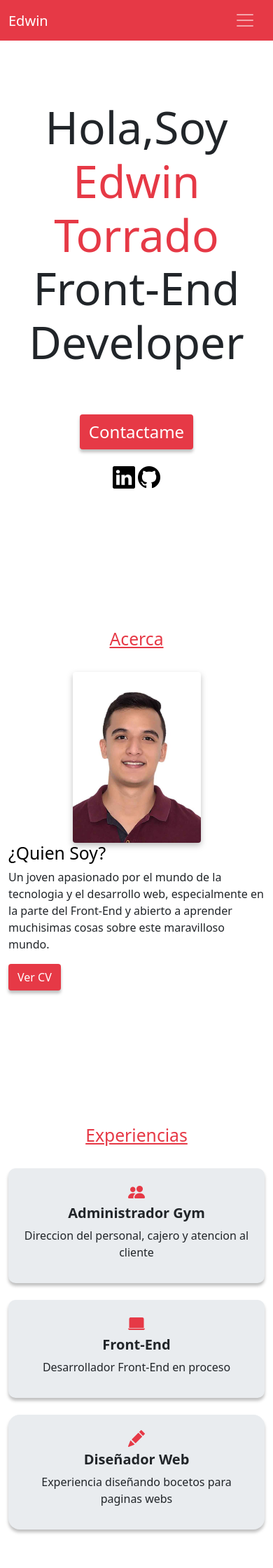
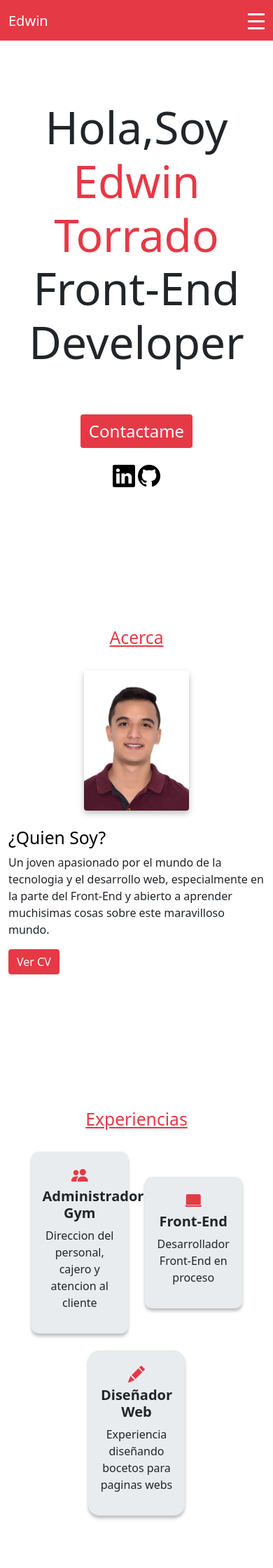
Before and after one commit to EdwinTorrado15/Portafolio, a PHP site: page / in a window 390 px wide. Shown: the top 2240 px of the page at 70% size. Run offline with PHP 8.4, Linux system fonts and the light colour scheme; some libraries are stand-ins or nearby versions.

Commit message:
Modificaciones finales del proyecto

```diff
--- a/index.html
+++ b/index.html
@@ -11,17 +11,16 @@
     />
     <title>Portafolio</title>
   </head>
-  <body>
-    <!-- data-bs-spy="scroll" data-bs-target="#navbar-edwin" data-bs-offset="10" tabindex="0" -->
+  <body data-bs-target="#navbar" data-bs-spy="scroll">
 
     <!-- Barra de navegacion -->
-    <nav class="navbar navbar-expand-lg fixed-top">
+    <nav id="navbar" class="navbar navbar-expand-lg fixed-top">
       <div class="container">
         <a class="navbar-brand text-white" href="#">
           <span class="align-middle">Edwin</span>
         </a>
         <button
-          class="navbar-toggler navbar-dark"
+          class="navbar-toggler collapsed d-flex d-lg-none flex-column justify-content-around"
           type="button"
           data-bs-toggle="collapse"
           data-bs-target="#navbarNav"
@@ -29,24 +28,31 @@
           aria-expanded="false"
           aria-label="Toggle navigation"
         >
-          <span class="navbar-toggler-icon"></span>
+        <span class="toggler-icon top-bar"></span>
+        <span class="toggler-icon middle-bar"></span>
+        <span class="toggler-icon bottom-bar"></span>
         </button>
         <div class="collapse navbar-collapse" id="navbarNav">
-          <ul class="navbar-nav ms-auto">
+          <ul class="navbar-nav ms-auto nav-pills">
+            <li><hr class="dropdown-divider"></li>
             <li class="nav-item">
               <a class="nav-link color-menu" aria-current="page" href="#acerca"
                 >Acerca</a
               >
             </li>
+            <li><hr class="dropdown-divider"></li>
             <li class="nav-item">
               <a class="nav-link color-menu" href="#experiencia">Experiencia</a>
             </li>
+            <li><hr class="dropdown-divider"></li>
             <li class="nav-item">
               <a class="nav-link color-menu" href="#proyecto">Proyectos</a>
             </li>
+            <li><hr class="dropdown-divider"></li>
             <li class="nav-item">
               <a class="nav-link color-menu" href="#habilidad">Habilidades</a>
             </li>
+            <li><hr class="dropdown-divider"></li>
             <li class="nav-item">
               <a class="nav-link color-menu" href="#contacto">Contacto</a>
             </li>
@@ -59,7 +65,7 @@
     <!-- Seccion Hola -->
     <section class="container text-center mt-5 py-5">
       <div class="row justify-content-center">
-        <div class="col-xl-12">
+        <div class="col-xl-12 col-lg-10 col-sm-10 col-12">
           <h1 class="encabezado py-5">
             Hola,Soy <span class="span-hola">Edwin Torrado</span> Front-End
             Developer
@@ -83,10 +89,10 @@
     <!-- Seccion Acerca -->
     <section class="container mt-5 py-5" id="acerca">
       <div class="row justify-content-center align-items-center">
-        <div class="col-xl-12">
+        <div class="col-12">
           <h2 class="text-center pt-5">Acerca</h2>
         </div>
-        <div class="col-xl-6">
+        <div class="col-xl-6 col-lg-6 col-md-6 col-sm-10 col-10">
           <div class="text-center">
             <img
             src="/images/imagen perfil.jpeg"
@@ -94,15 +100,14 @@
             class="img-fluid w-50 rounded imagen mt-4"
           />
           </div>
-
         </div>
-        <div class="col-xl-6">
-          <h2 class="titulo-acerca text-start">¿Quien Soy?</h2>
+        <div class="col-xl-6 col-lg-6 col-md-6 col-sm-10">
+          <h2 class="titulo-acerca text-start pt-sm-4 pt-4 ">¿Quien Soy?</h2>
           <p>
             Un joven apasionado por el mundo de la tecnologia y el desarrollo web, especialmente en la parte del Front-End y abierto a aprender muchisimas cosas sobre este maravilloso mundo.
           </p>
           <div class="mt-2">
-            <a href="/Hoja de vida.pdf" target="_blank" class="btn acerca" id="#contacto"> Ver CV </a>
+            <a href="/Hoja de vida.pdf" target="_blank" class="btn" id="#contacto"> Ver CV </a>
           </div>
         </div>
       </div>
@@ -112,24 +117,24 @@
     <!-- Seccion Experiencias -->
     <section class="container mt-5 py-5" id="experiencia">
       <div class="row justify-content-center align-items-center">
-        <div class="col-xl-12">
+        <div class="col-12">
           <h2 class="text-center pt-5">Experiencias</h2>
         </div>
-        <div class="col-xl-4">
+        <div class="col-xl-4 col-lg-4 col-md-4 col-sm-5 col-5">
           <div class="admin-gym text-center mt-4 p-3">
             <i class="bi bi-people-fill "></i>
             <h5>Administrador Gym</h5>
             <p>Direccion del personal, cajero y atencion al cliente</p>
           </div>
         </div>
-        <div class="col-xl-4">
+        <div class="col-xl-4 col-lg-4 col-md-4 col-sm-5 col-5">
           <div class="front-end text-center mt-4 p-3">
             <i class="bi bi-laptop-fill"></i>
             <h5>Front-End</h5>
             <p>Desarrollador Front-End en proceso</p>
         </div>
       </div>
-        <div class="col-xl-4">
+        <div class="col-xl-4 col-lg-4 col-md-4 col-sm-5 col-5">
           <div class="web-designer text-center mt-4 p-3">
             <i class="bi bi-pencil-fill"></i>
             <h5>Diseñador Web</h5>
@@ -144,61 +149,88 @@
     <!-- Seccion proyectos -->
     <section class="container mt-5 py-5" id="proyecto">
       <div class="row text-center">
-        <div class="col-xl-12">
+        <div class="col-12">
           <h2 class="text-center pt-5">Proyectos</h2>
         </div>
-        <div class="col-xl-6">
+        <div class="col-xl-6 col-lg-6 col-md-6 col-sm-6 col-6">
           <div class="proyecto mt-5 p-3">
             <h5>X-Fit Reto Cúcuta</h5>
             <p>
               Este proyecto consiste en realizar una pagina web para un Gymnasio de la ciudad de Cúcuta
             </p>
-            <button class="btn disabled">
+            <a class="btn disabled">
               <i class="bi bi-tools"></i>
               En desarrollo
-            </button>
+            </a>
           </div>
         </div>
-        <div class="col-xl-6">
+        <div class="col-xl-6 col-lg-6 col-md-6 col-sm-6 col-6">
           <div class="proyecto mt-5 p-3">
             <h5>Diseño pagina web gym</h5>
             <p>Este diseño consiste en una pagina web de un Gymnasio de la ciudad de Cúcuta</p>
-            <button class="btn">
+            <a class="btn">
               Ir al diseño
-            </button>
+            </a>
           </div>
         </div>
+        <div class="col-xl-6 col-lg-6 col-md-6 col-sm-6 col-6">
+          <div class="proyecto mt-5 p-3">
+            <h5>Carta Codigo QR</h5>
+            <p>Se realizo una carta con un codigo QR (Front-End Mentor)</p>
+            <a class="btn" href="https://card-cod-qr.netlify.app/" target="_blank">
+              Ir a la pagina
+            </a>
+          </div>
+        </div>
+        <div class="col-xl-6 col-lg-6 col-md-6 col-sm-6 col-6">
+          <div class="proyecto mt-5 p-3">
+            <h5>Carta orden pedido</h5>
+            <p>Se realizo una carta de una orden de pedido (Front-End Mentor)</p>
+            <a class="btn" href="https://ordersumary.netlify.app/" target="_blank">
+              Ir a la pagina
+            </a>
+        </div>
       </div>
+      <div class="col-xl-6 col-lg-6 col-md-6 col-sm-6 col-6">
+        <div class="proyecto mt-5 p-3">
+          <h5>Carta NFT</h5>
+          <p>Se realizo una carta NFT(Front-End Mentor)</p>
+          <a class="btn" href="https://nft-card-fe.netlify.app/" target="_blank">
+            Ir a la pagina
+          </a>
+      </div>
+    </div>
+    </div>
     </section>
     <!-- Fin Seccion proyectos -->
 
     <!-- Seccion habilidades -->
     <section class="container mt-5 py-5" id="habilidad">
       <div class="row">
-        <div class="col-xl-12">
+        <div class="col-12">
           <h2 class="text-center pt-5">Habilidades</h2>
         </div>
-        <div class="col-xl-6">
+        <div class="col-xl-6 col-lg-6 col-md-6 col-sm-8 col-8">
           <div class="front-end text-center mt-5 p-3">
             <h5 class="titulo">Front-End</h5>
             <div class="row align-items-center">
-              <div class="col-xl-6">
+              <div class="col-xl-6 col-lg-6 col-md-6 col-sm-6 col-6">
                 <p><i class="bi bi-caret-right-fill"></i>HTML5</p>
                 <p><i class="bi bi-caret-right-fill"></i>CSS3</p>
                 <p><i class="bi bi-caret-right-fill"></i>Bootstrap</p>
               </div>
-              <div class="col-xl-6">
+              <div class="col-xl-6 col-lg-6 col-md-6 col-sm-6 col-6">
                   <p><i class="bi bi-caret-right-fill"></i>JavaScript</p>
                   <p><i class="bi bi-caret-right-fill"></i>Saas</p>
               </div>
             </div>
           </div>
         </div>
-        <div class="col-xl-6">
+        <div class="col-xl-6 col-lg-6 col-md-6 col-sm-4 col-4">
           <div class="web-designer text-center mt-5 p-3" >
             <h5 class="titulo">Diseñador Web</h5>
             <div class="row align-items-center">
-              <div class="col-xl-12">
+              <div class="col-12">
                 <p><i class="bi bi-caret-right-fill"></i>Figma</p>
               </div>
             </div>
@@ -211,7 +243,7 @@
     <!-- Seccion contactame -->
     <section class="container mt-5 py-5" id="contacto">
       <div class="row text-center">
-        <div class="col-xl-12">
+        <div class="col-12">
           <h2 class="pt-5">Contactame</h2>
         </div>
         <div>
@@ -219,14 +251,14 @@
           method="POST">
             <div class="row mb-3">
               <!-- Grupo nombre -->
-              <div class="col" id="grupo-nombre">
+              <div class="col col-lg-6" id="grupo-nombre">
               <label for="nombre" class="form-label">Nombre: </label>
               <input type="text" name="nombre" id="nombre" class="form-control" placeholder="Escribe tu nombre">
               <div class="invalid-feedback">No se permiten signos especiales</div>
               <div class="valid-feedback">Bien!</div>
               </div>
               <!-- Grupo telefono -->
-              <div class="col" id="grupo-telefono">
+              <div class="col col-lg-6" id="grupo-telefono">
                 <label for="telefono" class="form-label">Telefono:</label>
                 <input type="text" name="telefono" id="telefono" class="form-control" placeholder="Numero de contacto">
                 <div class="invalid-feedback">Numero de telefono incorrecto</div>
--- a/sass/estilos.scss
+++ b/sass/estilos.scss
@@ -1,19 +1,118 @@
 @import "../bootstrap/scss/bootstrap";
 @import "./colores/colores.scss";
+// ScrollSpy
+a.nav-link.color-menu.active {
+  background: #ba181b;
+}
 
-.btn:focus{
+//Botones
+.btn {
+  border: none;
+  color: white;
+  background-image: linear-gradient(to right, #e63946 50%, #ba181b 50%);
+  background-size: 200%;
+  background-repeat: none;
+  background-position: left;
+  transition: background-position 0.5s ease;
+}
+.btn:hover {
+  background-position: right;
+  color: white;
+}
+.btn:focus {
   box-shadow: none;
 }
+//Fin botones
+
+//Navbar Toggler
+.navbar-toggler {
+  width: 20px;
+  height: 20px;
+  position: relative;
+  transition: 0.5s ease-in-out;
+}
+
+.navbar-toggler,
+.navbar-toggler:focus,
+.navbar-toggler:active,
+.navbar-toggler-icon:focus {
+  outline: none;
+  box-shadow: none;
+  border: 0;
+  position: relative;
+}
+
+.navbar-toggler span {
+  margin: 0;
+  padding: 0;
+}
+
+.toggler-icon {
+  display: block;
+  position: absolute;
+  height: 3px;
+  width: 100%;
+  background: $color-menu;
+  border-radius: 1px;
+  opacity: 1;
+  left: 0;
+  transform: rotate(0deg);
+  transition: 0.25s ease-in-out;
+}
+
+.middle-bar {
+  margin-top: 0px;
+}
+
+/* Cuando el navbar este collapsado */
+
+.navbar-toggler.collapsed .top-bar {
+  position: absolute;
+  top: 0px;
+  transform: rotate(0deg);
+}
+
+.navbar-toggler.collapsed .middle-bar {
+  opacity: 1;
+  position: absolute;
+  top: 10px;
+  filter: alpha(opacity=100);
+}
+
+.navbar-toggler.collapsed .bottom-bar {
+  position: absolute;
+  top: 20px;
+  transform: rotate(0deg);
+}
+
+/* Cuando le den click */
+
+.navbar-toggler .top-bar {
+  top: inherit;
+  transform: rotate(135deg);
+}
+
+.navbar-toggler .middle-bar {
+  opacity: 0;
+  top: inherit;
+  filter: alpha(opacity=0);
+}
+
+.navbar-toggler .bottom-bar {
+  top: inherit;
+  transform: rotate(-135deg);
+}
+// Fin navbar Toggler
 
 // Menu
-.navbar{
+.navbar {
   background: $color-navbar;
 }
-.color-menu{
+.color-menu {
   color: $color-menu;
 }
 .color-menu:hover{
-color: $color-menu-hover;
+color: $color-menu;
 }
 button.navbar-toggler.navbar-dark{
     color: transparent;
@@ -25,151 +124,122 @@ span.navbar-toggler-icon{
 //Fin seccion Menu
 
 // Seccion Hola
-.span-hola{
-color: #E63946;
+.span-hola {
+  color: #e63946;
 }
-.encabezado{
+.encabezado {
   font-size: 4rem;
 }
 
 //Iconos
-.icono-link{
+.icono-link {
   color: $color-icono;
-    .bi-linkedin{
+  .bi-linkedin {
     font-size: 2rem;
   }
-    .bi-github{
+  .bi-github {
     font-size: 2rem;
   }
 }
-.icono-link:hover{
+.icono-link:hover {
   color: $color-icono-hover;
 }
 
-//boton
-.btn{
-    background: $color-boton;
-    box-shadow: 0px 4px 4px rgba(0, 0, 0, 0.25);
-}
-.btn:hover{
-    background: $boton-hover;
-}
-.contactame{
+//boton Contactame
+.contactame {
   color: $color-menu;
   font-size: 1.5rem;
 }
-.contactame:hover{
- color: $color-menu;
-}
+
 //Fin seccion Hola
 
 //Seccion Acerca
-h2{
+h2 {
   text-decoration: underline;
   color: $color-secciones;
 }
-.titulo-acerca{
+.titulo-acerca {
   color: black;
   text-decoration: none;
 }
-.imagen{
+.imagen {
   filter: drop-shadow(0px 4px 4px rgba(0, 0, 0, 0.25));
-}
-.acerca{
-    color: $color-menu;
-}
-.acerca:hover{
-    color: $color-menu;
 }
 //Fin Seccion Acerca
 
 // Seccion Experiencia
-.admin-gym{
-    background: #E9ECEF;
+.admin-gym {
+  background: #e9ecef;
   box-shadow: 0px 4px 4px rgba(0, 0, 0, 0.25);
   border-radius: 10px;
-    .bi-people-fill{
+  .bi-people-fill {
     font-size: 1.5rem;
     color: $color-iconos;
   }
-    h5{
+  h5 {
     font-weight: bold;
   }
-
 }
-.front-end{
-    background: #E9ECEF;
+.front-end {
+  background: #e9ecef;
   box-shadow: 0px 4px 4px rgba(0, 0, 0, 0.25);
   border-radius: 10px;
-    .bi-laptop-fill{
+  .bi-laptop-fill {
     font-size: 1.5rem;
     color: $color-iconos;
   }
-    h5{
+  h5 {
     font-weight: bold;
   }
 }
-.web-designer{
-    background: #E9ECEF;
+.web-designer {
+  background: #e9ecef;
   box-shadow: 0px 4px 4px rgba(0, 0, 0, 0.25);
   border-radius: 1rem;
-    .bi-pencil-fill{
+  .bi-pencil-fill {
     font-size: 1.5rem;
     color: $color-iconos;
   }
-    h5{
+  h5 {
     font-weight: bold;
   }
 }
 // Fin Seccion experiencia
 
 //Seccion proyectos
-.proyecto{
+.proyecto {
   box-shadow: 0px 4px 4px rgba(0, 0, 0, 0.25);
   border-radius: 1rem;
-    h5{
+  h5 {
     font-weight: bold;
   }
-    .btn{
-        color: $color-menu;
-    }
-
 }
 //Fin seccion proyectos
 
 //Seccion habilidades
-.titulo{
+.titulo {
   color: $color-secciones;
   text-decoration: underline;
-
 }
-.bi-caret-right-fill{
+.bi-caret-right-fill {
   color: $color-iconos;
 }
 //Fin seccion habilidades
 
 //Seccion contacto
-form{
-    .btn{
-        color: $color-menu ;
-    }
-    .btn:hover{
-        color: $color-menu;
-    }
-}
-.form-control:focus{
+.form-control:focus {
   border-color: $color-icono;
   outline: 0;
-    -webkit-box-shadow: inset 0 1px 1px rgba(0,0,0,.075);
-    box-shadow: inset 0 1px 1px rgba(0,0,0,.075);
+  -webkit-box-shadow: inset 0 1px 1px rgba(0, 0, 0, 0.075);
+  box-shadow: inset 0 1px 1px rgba(0, 0, 0, 0.075);
 }
 
 //Fin seccion contacto
 
 //Seccion footer
-footer{
+footer {
   background: $color-navbar;
-    p{
+  p {
     color: $color-menu;
   }
 }
```
Also changed, not shown: js/correo.js (+1 -45 lines), css/estilos.css, js/alertas.js (deleted), 1 other file. Lines whose indentation alone changed are shown as unchanged.
